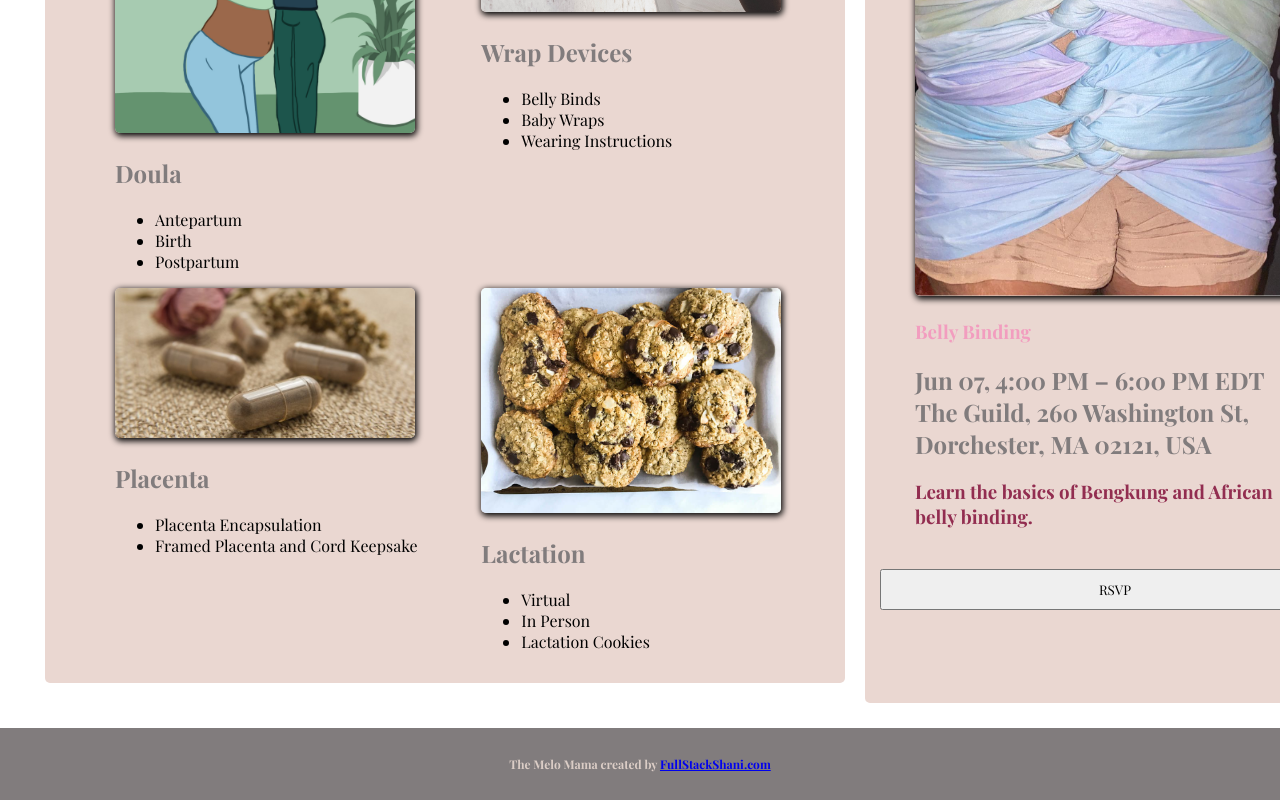
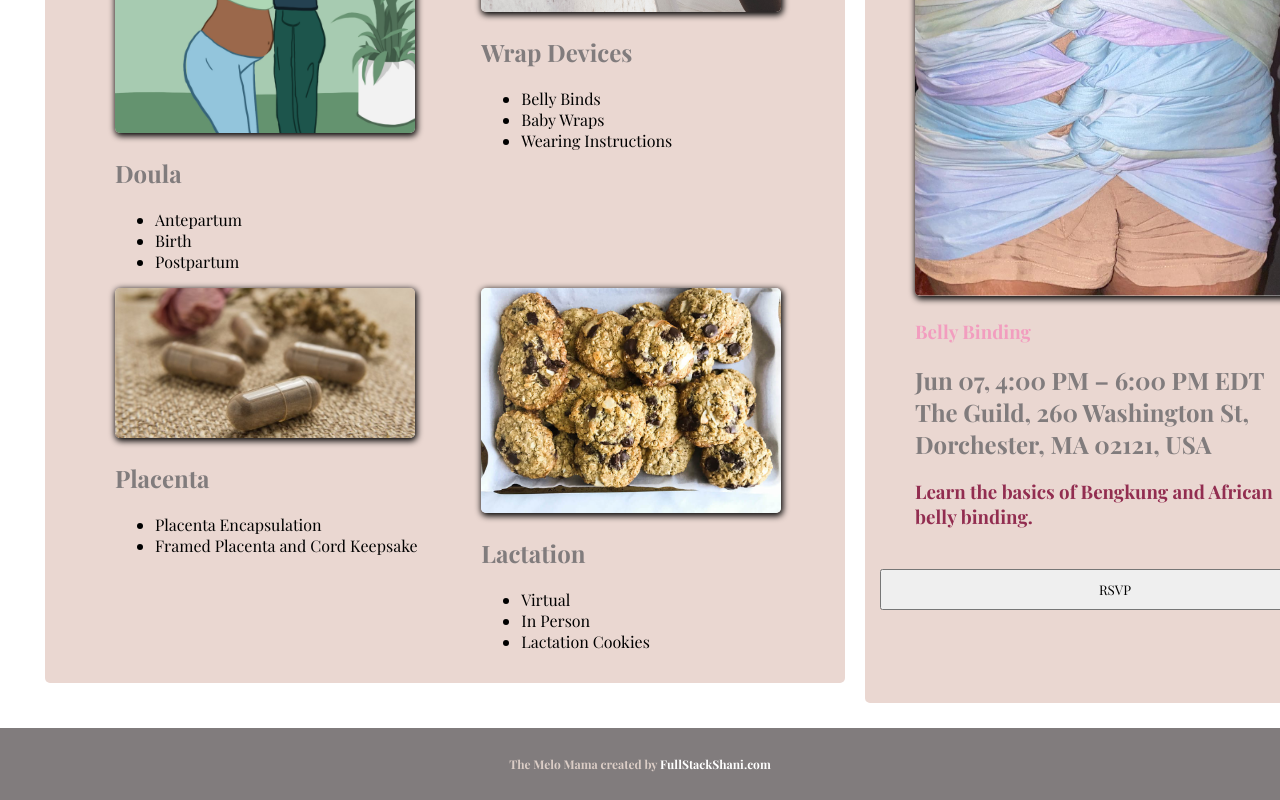
Before and after one commit to shanicunn/the-melo-mama, a React (Create React App) app in the folder frontend/melo-mamas/: page / in a window 1280 px wide. Shown: the part 1587-2387 px from the top of the page. Built offline with nearby package versions, Linux system fonts and the light colour scheme.

Commit message:
Styling for footer link

```diff
--- a/frontend/melo-mamas/src/App.css
+++ b/frontend/melo-mamas/src/App.css
@@ -67,7 +67,13 @@ img {
     color: #DBCDC6;
     text-shadow: black 1px 1px 1px 1px;
   }
-
+.footer a {
+  text-decoration: none;
+  color: white;
+}
+.footer a:hover {
+  color: #edffab;
+}
 /* HOME */
 .home {
   /* background-color: #edffab; */
```
